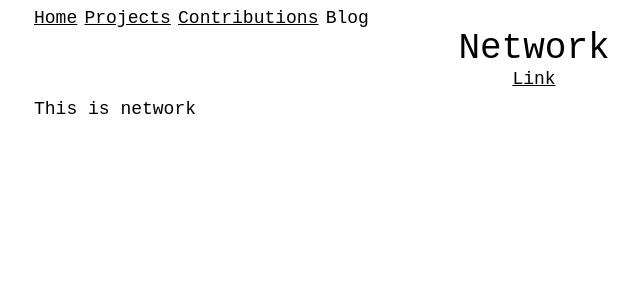
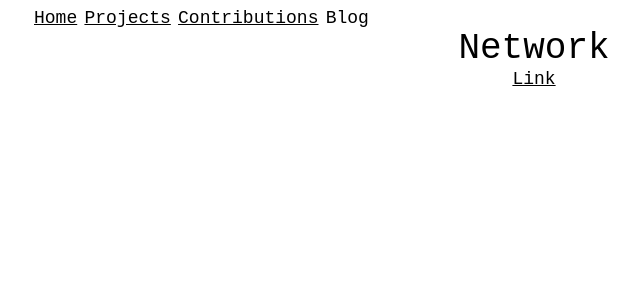
Before and after one commit to jeaxelrod/jeaxelrod.github.io, a Jekyll site: the page built from projects/network.html, in a window 1280 px wide. Shown: the top 300 px of the page, without its empty margins (106-746 px from the left). Built offline with Jekyll 4.4.1, drawn with Linux system fonts in a browser that asks for light colours.

Commit message:
Change network project page

```diff
--- a/projects/network.html
+++ b/projects/network.html
@@ -4,8 +4,10 @@ layout: projects
 ---
 <div class="project-title">
   <h1>Network</h1>
-  <a href="#">Link</a>
+  <a href="http://network-game.herokuapp.com/">Link</a>
 </div>
 <div class="description">
-  <p>This is network</p>
+  <p></p>
 </div>
+<!-- to handle heroku idling -->
+<iframe src="http://network-game.herokuapp.com" class="display-none"></iframe>
```
